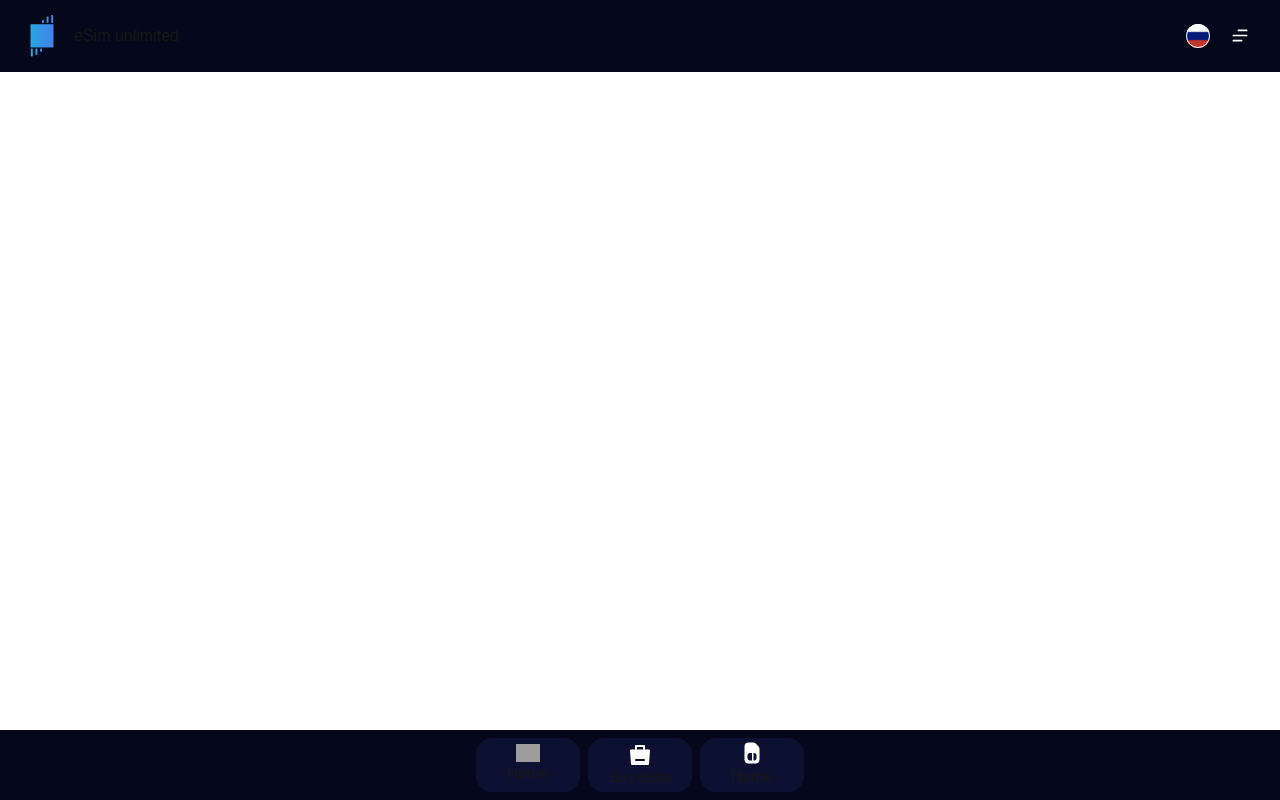
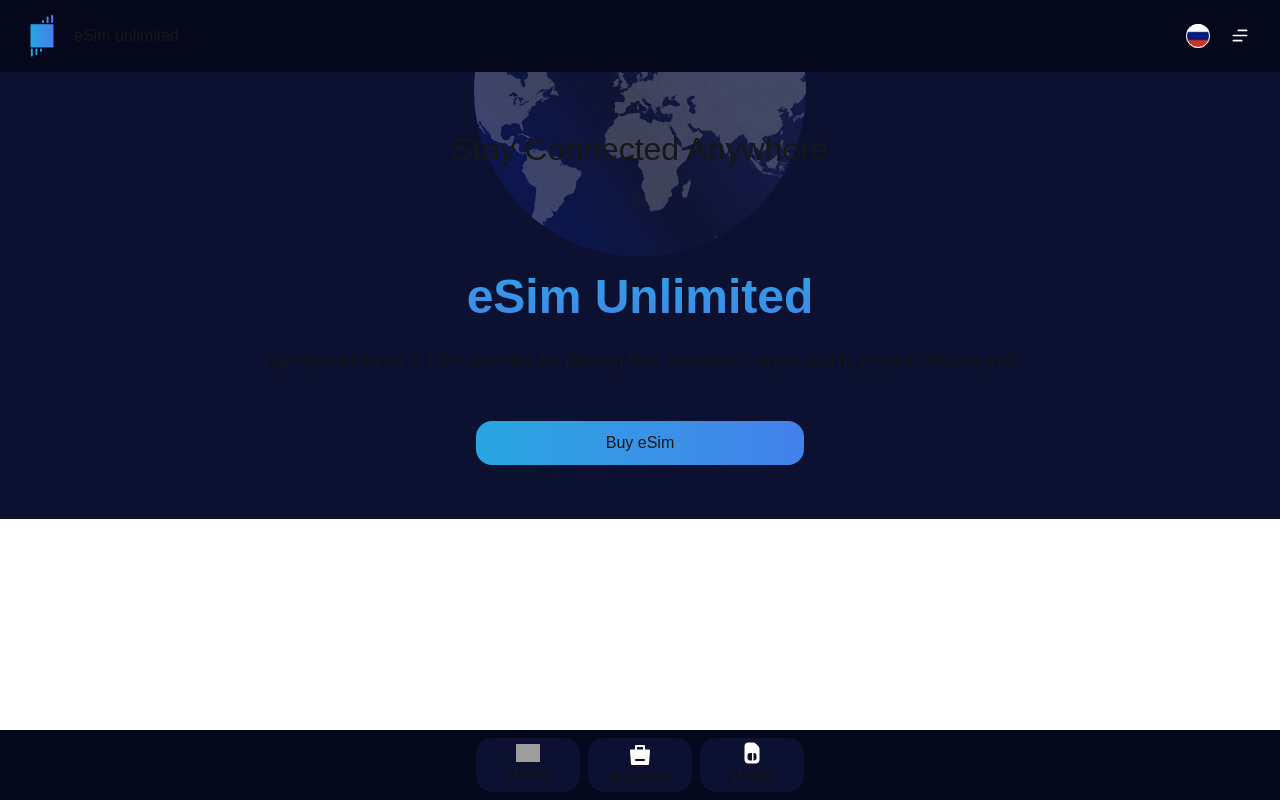
Before and after one commit to TolykbaevIlyas/eSIM, a Next.js app: page / in a window 1280 px wide. Built offline with nearby package versions, Linux system fonts and the light colour scheme; grey boxes are pictures that could not be loaded.

Commit message:
feat: create first screen of main page

```diff
--- a/src/app/page.tsx
+++ b/src/app/page.tsx
@@ -1,7 +1,19 @@
 'use client'
+
+import Image from "next/image";
+
 export default function Home() {
   return (
-    <main className="">
+    <main className="flex flex-col">
+      <div className="bg-bglight flex flex-col items-center">
+        <Image className="absolute" src="/images/mainpage/WorldMap.svg" width={332} height={332} alt="World map"/>
+        <p className="z-30 mt-[53px] text-[32px] text-center">Stay Connected Anywhere</p>
+        <p className="text-[16px] text-center mt-[16px]">with</p>
+        <h1 className="mt-[48px] text-[48px] bg-gradient-to-b from-[#27A6E1] to-[#4381EB] bg-clip-text text-transparent font-bold">eSim Unlimited</h1>
+        <p className="text-[16px] text-center mt-[16px] px-[40px]">High-speed internet in 150+ countries. No roaming fees, no hidden charges, and no physical SIM required</p>
+        <button className="mt-[48px] w-full bg-gradient-to-r from-[#27A6E1] to-[#4381EB] max-w-[328px] rounded-[16px] py-[10px] mb-[54px]">Buy eSim</button>
+      </div>
+
 
     </main>
   );
```
